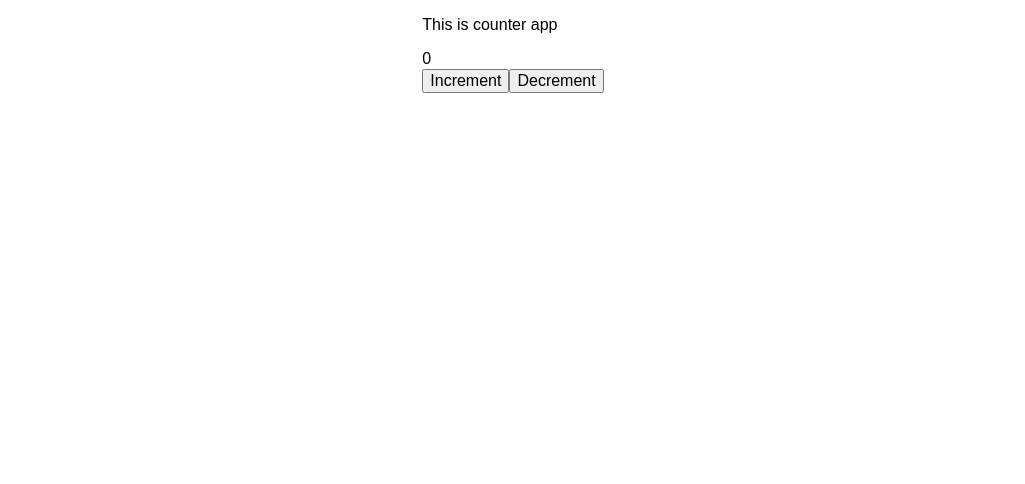
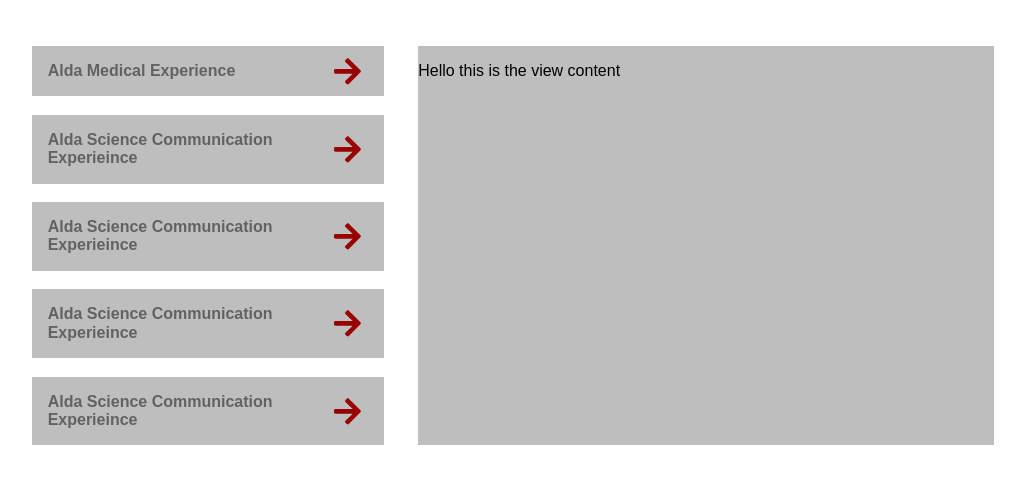
Before and after one commit to hdkid7/VertTabSnippet, a React app: page / in a window 1280 px wide. Shown: the whole page, without its empty margins (127-1152 px from the left). Built offline with nearby package versions, Linux system fonts and the light colour scheme.

Commit message:
added husky changes

```diff
--- a/src/index.html
+++ b/src/index.html
@@ -7,6 +7,9 @@
   </head>
 
   <body>
-    <div id="container"></div>
+    <div style="width: 100%; height: 100%; display: flex;
+    justify-content: center; font-size: calc(
+     14px + (26 - 14) * ((100vw - 300px) / (1600 - 300))
+     ) !important; margin-top: 2em;" id="alda-vertical-tabs-container"></div>
   </body>
 </html>
--- a/src/index.js
+++ b/src/index.js
@@ -1,4 +1,4 @@
 // eslint-disable-next-line no-unused-vars
-import Example from "./js/components/Example/Example";
+import Example from "./js/components/App";
 import "./scss/reset.scss";
 console.log("hello" + "i" + "cool");
--- /dev/null
+++ b/src/js/components/App.js
@@ -0,0 +1,51 @@
+/* eslint-disable no-unused-vars */
+import React from "react";
+import ReactDOM from "react-dom";
+import Tab from "./Tab";
+import ViewBox from "./ViewBox";
+
+import { jsx, css } from "@emotion/core";
+/** @jsx jsx */
+
+const tabsContainer = css`
+  display: flex;
+  flex-direction: column;
+  margin-right: 1.5em;
+`;
+
+const viewContainer = css`
+  background: #bebebe;
+  width: 25em;
+  margin-bottom: 0.8em;
+`;
+
+const App = () => {
+  return (
+    <div
+      css={css`
+        width: 100%;
+        display: flex;
+        justify-content: center;
+
+        margin-left: 2em;
+        margin-right: 2em;
+      `}
+    >
+      <div css={tabsContainer}>
+        <Tab tabName="Alda Medical Experience" />
+        <Tab tabName="Alda Science Communication Experieince" />
+        <Tab tabName="Alda Science Communication Experieince" />
+        <Tab tabName="Alda Science Communication Experieince" />
+        <Tab tabName="Alda Science Communication Experieince" />
+      </div>
+      <div css={viewContainer}>
+        <ViewBox />
+      </div>
+    </div>
+  );
+};
+
+export default App;
+
+const wrapper = document.getElementById("alda-vertical-tabs-container");
+wrapper ? ReactDOM.render(<App />, wrapper) : false;
--- a/src/js/components/Example/Example.js
+++ /dev/null
@@ -1,28 +0,0 @@
-import React, { useState } from "react";
-import ReactDOM from "react-dom";
-
-const Example = () => {
-  const [counter, setState] = useState(0);
-  const incrementButtonclick = () => setState(counter + 1);
-  const decrementButtonclick = () => setState(positiveOnly(counter - 1));
-
-  const positiveOnly = state => (state < 0 ? 0 : state);
-
-  return (
-    <div data-testid="button">
-      <p>This is counter app</p>
-      <div id="counter-value">{counter}</div>
-      <button onClick={incrementButtonclick} id="increment-btn">
-        Increment
-      </button>
-      <button onClick={decrementButtonclick} id="decrement-btn">
-        Decrement
-      </button>
-    </div>
-  );
-};
-
-export default Example;
-
-const wrapper = document.getElementById("container");
-wrapper ? ReactDOM.render(<Example label="click me" />, wrapper) : false;
--- /dev/null
+++ b/src/js/components/Tab.js
@@ -0,0 +1,47 @@
+/* eslint-disable no-unused-vars */
+import React, { useState } from "react";
+import { jsx, css } from "@emotion/core";
+/** @jsx jsx */
+
+import { FontAwesomeIcon } from "@fortawesome/react-fontawesome";
+import { faArrowRight } from "@fortawesome/free-solid-svg-icons";
+
+// eslint-disable-next-line react/prop-types
+const Tab = ({ tabName }) => {
+  const [counter, setState] = useState(0);
+
+  const arrowStyle = css`
+    margin-right: 1em;
+    margin-left: 1em;
+  `;
+
+  return (
+    <div
+      css={css`
+        display: flex;
+        justify-content: space-between;
+        align-items: center;
+        margin-bottom: 0.8em;
+        width: 22rem;
+
+        background: #bebebe;
+      `}
+    >
+      <p
+        css={css`
+          font-size: 1rem;
+          margin-left: 1em;
+          font-weight: bold;
+          color: #626262;
+        `}
+      >
+        {tabName}
+      </p>
+      <div css={arrowStyle}>
+        <FontAwesomeIcon size="lg" color="#990000" icon={faArrowRight} />
+      </div>
+    </div>
+  );
+};
+
+export default Tab;
--- /dev/null
+++ b/src/js/components/ViewBox.js
@@ -0,0 +1,26 @@
+/* eslint-disable no-unused-vars */
+import React, { useState } from "react";
+import { jsx, css } from "@emotion/core";
+/** @jsx jsx */
+
+const ViewBox = () => {
+  const [counter, setState] = useState(0);
+
+  const viewContainer = css`
+    background: #bebebe;
+  `;
+
+  const viewContent = css`
+    font-size: 1rem;
+  `;
+
+  return (
+    <div css={viewContainer}>
+      <div css={viewContent}>
+        <p>Hello this is the view content</p>
+      </div>
+    </div>
+  );
+};
+
+export default ViewBox;
```
Also changed, not shown: package.json (+6 -2 lines), src/js/components/Example/Example.test.js (deleted, +0 -48 lines), 1 other file.
